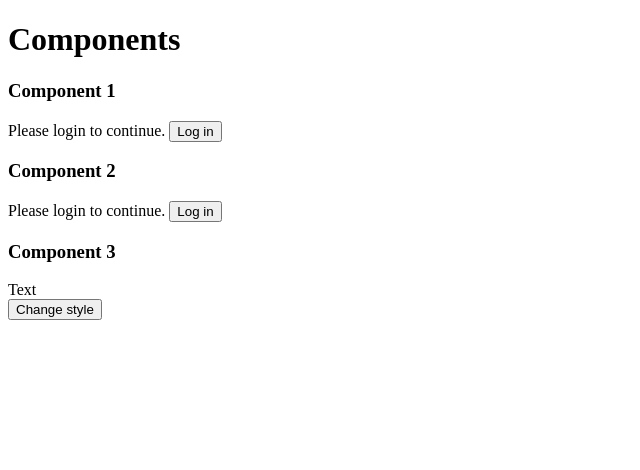
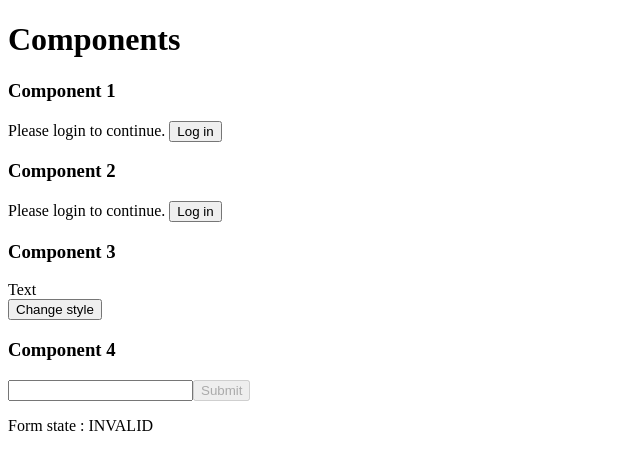
Before and after one commit to qmonmert/angular4-features, an Angular app: page / in a window 1280 px wide. Shown: the top 470 px of the page, without its empty margins (0-640 px from the left). Built offline with nearby package versions, Linux system fonts and the light colour scheme.

Commit message:
Component 4

```diff
--- a/src/app/app.component.html
+++ b/src/app/app.component.html
@@ -7,3 +7,5 @@
 <app-component2></app-component2>
 
 <app-component3></app-component3>
+
+<app-component4></app-component4>
--- a/src/app/app.module.ts
+++ b/src/app/app.module.ts
@@ -7,13 +7,15 @@ import { AppComponent } from './app.component';
 import { Component1Component } from './component1/component1.component';
 import { Component2Component } from './component2/component2.component';
 import { Component3Component } from './component3/component3.component';
+import { Component4Component } from './component4/component4.component';
 
 @NgModule({
   declarations: [
     AppComponent,
     Component1Component,
     Component2Component,
-    Component3Component
+    Component3Component,
+    Component4Component
   ],
   imports: [
     BrowserModule,
--- a/src/app/component3/component3.component.ts
+++ b/src/app/component3/component3.component.ts
@@ -2,8 +2,7 @@ import { Component, Renderer2 } from '@angular/core';
 
 @Component({
   selector: 'app-component3',
-  templateUrl: './component3.component.html',
-  styleUrls: ['./component3.component.css']
+  templateUrl: './component3.component.html'
 })
 export class Component3Component {
 
--- /dev/null
+++ b/src/app/component4/component4.component.html
@@ -0,0 +1,7 @@
+<h3>Component 4</h3>
+
+<form #f="ngForm">
+    <input type="email" ngModel name="email" required email>
+    <button [disabled]="!f.valid">Submit</button>
+    <p>Form state : {{ f.valid ? 'VALID' : 'INVALID' }}</p>
+</form>
--- /dev/null
+++ b/src/app/component4/component4.component.ts
@@ -0,0 +1,14 @@
+import { Component, OnInit } from '@angular/core';
+
+@Component({
+  selector: 'app-component4',
+  templateUrl: './component4.component.html'
+})
+export class Component4Component implements OnInit {
+
+  constructor() { }
+
+  ngOnInit() {
+  }
+
+}
```
Also changed, not shown: src/app/component3/component3.component.css (deleted), 1 other file (tests, documents, lock files or other folders).
